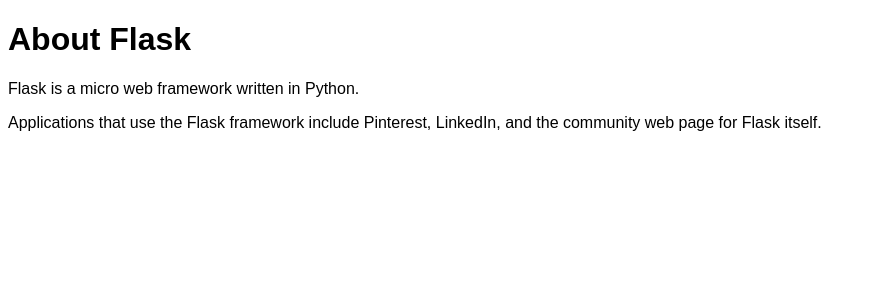
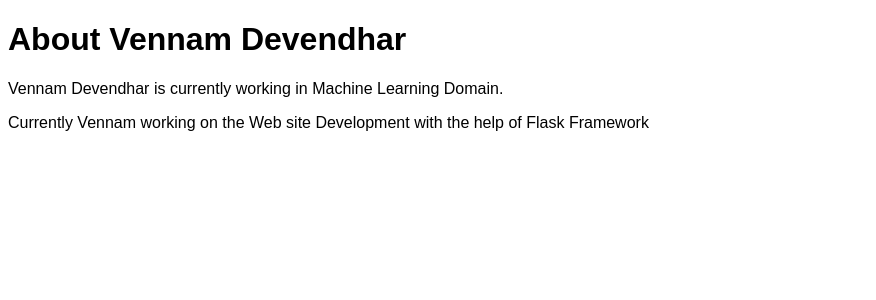
Before and after one commit to deva567/herokuapp, a Flask app: page /about in a window 1280 px wide. Shown: the part 136-436 px from the top of the page, without its empty margins (0-876 px from the left). Run offline with Flask 2, Linux system fonts and the light colour scheme.

Commit message:
Update about.html

```diff
--- a/templates/about.html
+++ b/templates/about.html
@@ -2,16 +2,15 @@
 <html lang="en" dir="ltr">
   <head>
     <meta charset="utf-8">
-    <title>About Flask</title>
+    <title>About Vennam</title>
   </head>
   <body>
     {% extends "template.html" %}
     {% block content %}
 
-    <h1> About Flask </h1>
-    <p> Flask is a micro web framework written in Python.</p>
-    <p> Applications that use the Flask framework include Pinterest,
-      LinkedIn, and the community web page for Flask itself.</p>
+    <h1> About Vennam Devendhar </h1>
+    <p>Vennam Devendhar is currently working in Machine Learning Domain.</p>
+    <p> Currently Vennam working on the Web site Development with the help of Flask Framework </p>
 
     {% endblock %}
   </body>
```
